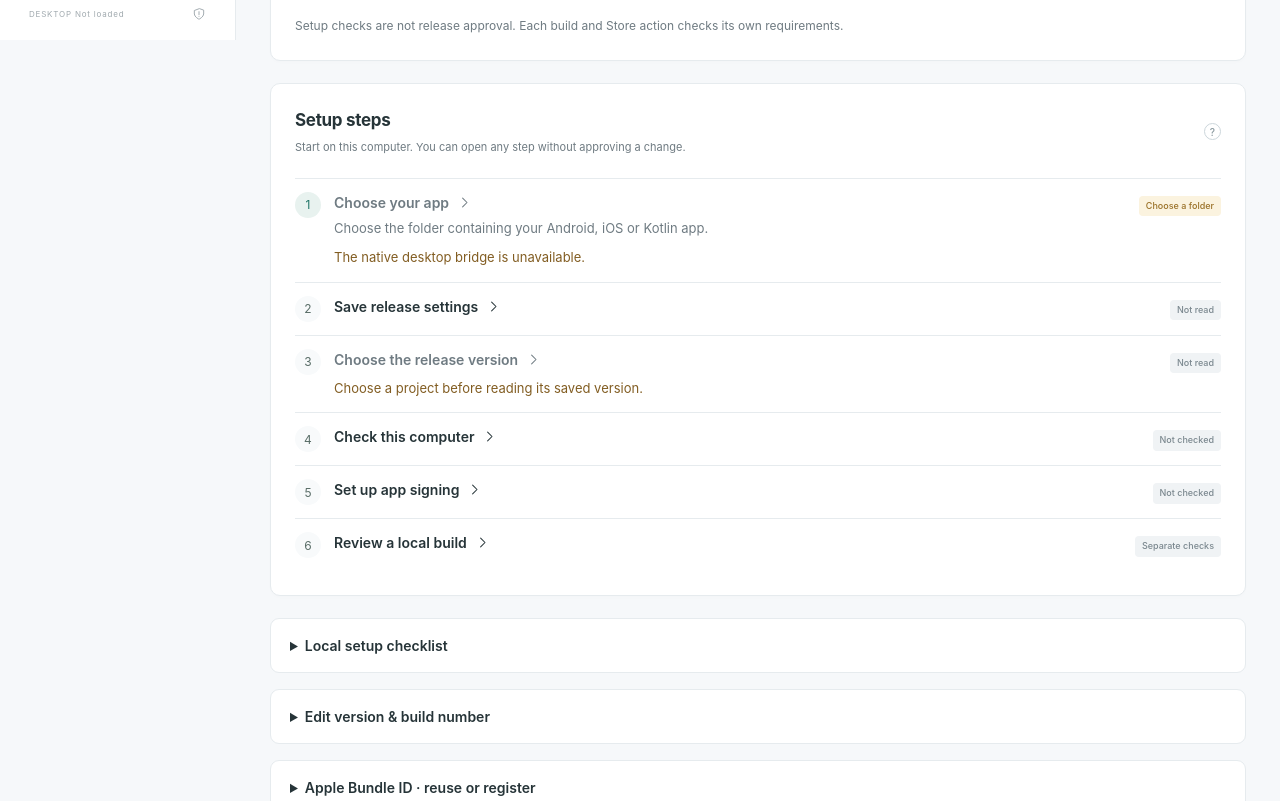
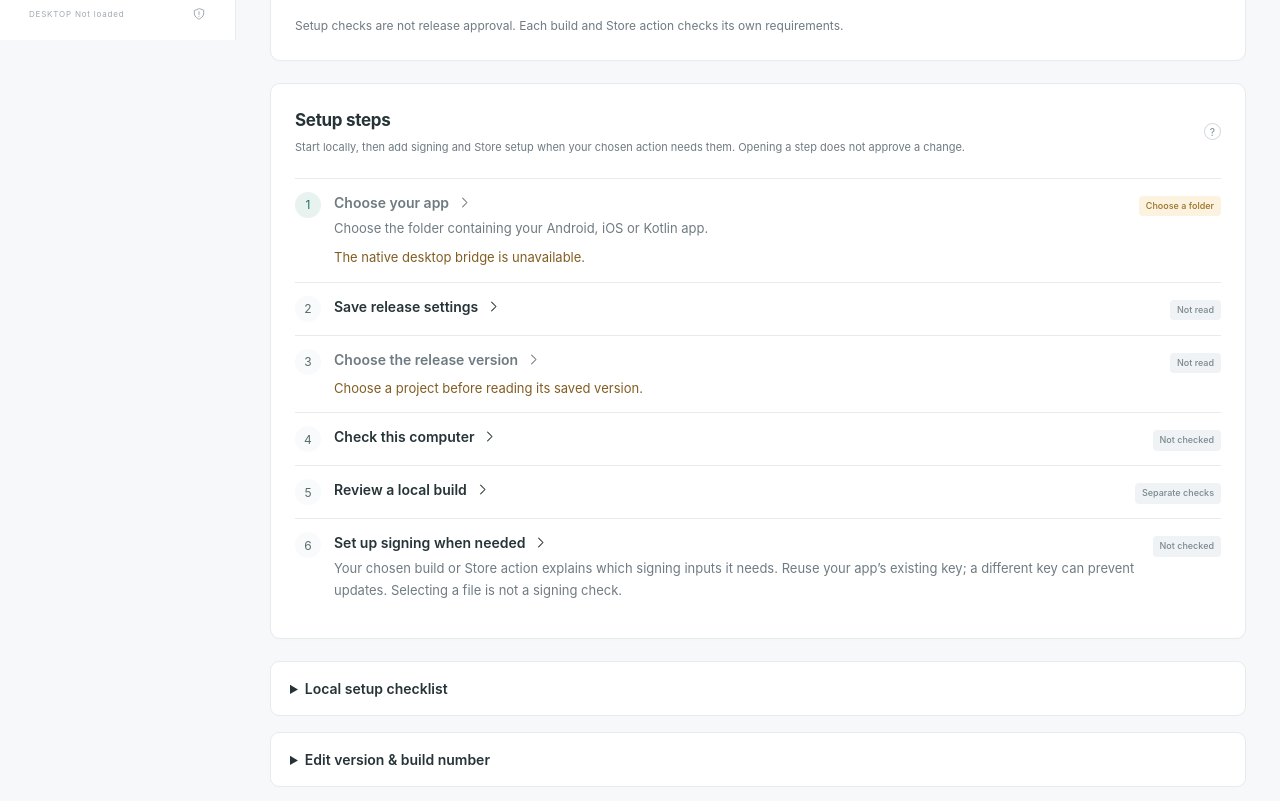
Before and after one commit to Apdelrahman1911/mobile-release-kit, a React (Vite) app in the folder desktop/: page / in a window 1280 px wide. Shown: the part 760-1561 px from the top of the page. Built offline with nearby package versions, Linux system fonts and the light colour scheme.

Commit message:
Guide local build review before signing setup

```diff
--- a/desktop/src/components/SetupWizard.tsx
+++ b/desktop/src/components/SetupWizard.tsx
@@ -19,7 +19,7 @@ export function SetupWizard({ overview, onAction, onHelp }: {
   onHelp: (help: HelpContent) => void;
 }) {
   return <section className="card guided-steps" aria-label="Guided project setup">
-    <SectionHeading title="Setup steps" description="Start on this computer. You can open any step without approving a change.">
+    <SectionHeading title="Setup steps" description="Start locally, then add signing and Store setup when your chosen action needs them. Opening a step does not approve a change.">
       <HelpButton content={setupWizardHelp} onHelp={onHelp} />
     </SectionHeading>
     <ol>
@@ -33,7 +33,7 @@ export function SetupWizard({ overview, onAction, onHelp }: {
               aria-describedby={stage.next.disabledReason ? reasonId : undefined} onClick={() => onAction(stage.next.action)}>
               {stage.title}<Icon name="chevron" size={15} />
             </button>
-            {current && <p>{stage.summary}</p>}
+            {(current || stage.id === 'signing') && <p>{stage.summary}</p>}
             {stage.next.disabledReason && <p id={reasonId} className="guided-blocker">{stage.next.disabledReason}</p>}
           </div>
           <Badge tone={stage.state === 'observed' ? 'info' : stage.state === 'needs-action' || stage.state === 'unavailable' ? 'warning' : 'neutral'}>{stage.statusLabel}</Badge>
--- a/desktop/src/setupOverview.ts
+++ b/desktop/src/setupOverview.ts
@@ -202,8 +202,8 @@ function checkStage(input: SetupOverviewInput, id: 'tools' | 'signing'): SetupSt
     ? { id, title: 'Check this computer', state: 'not-checked', statusLabel: 'Not checked',
       summary: 'Check the tools this project needs. Use compatible tools already installed before preparing anything new.',
       next: next('Check this computer', navigate('environment')) }
-    : { id, title: 'Set up app signing', state: 'not-checked', statusLabel: 'Not checked',
-      summary: 'Use your app’s existing signing key. A different key can prevent app updates. Selecting a file is not a signing check.',
+    : { id, title: 'Set up signing when needed', state: 'not-checked', statusLabel: 'Not checked',
+      summary: 'Your chosen build or Store action explains which signing inputs it needs. Reuse your app’s existing key; a different key can prevent updates. Selecting a file is not a signing check.',
       next: next('Set up app signing', navigate('credentials')) };
   if (!session || input.preview || !session.snapshot || session.observedAt === null || session.snapshot.config.state !== 'format-valid' ||
     session.snapshotRequest !== null || session.snapshotError || session.snapshotPredatesSave || session.sourceChanged ||
@@ -245,10 +245,11 @@ export function setupOverview(input: SetupOverviewInput): SetupOverview {
       statusLabel: input.preview && session ? 'Example only' : session ? 'Folder selected' : 'Choose a folder',
       summary: session ? 'The selected folder is your workspace. Choosing it does not change its files.' : 'Choose the folder containing your Android, iOS or Kotlin app.',
       next: next(input.preview ? 'Load example project' : session ? 'Choose another project' : 'Choose project folder', { kind: 'choose-project' }, input.chooseReason) },
-    configurationStage(input), versionStage(input, version), checkStage(input, 'tools'), checkStage(input, 'signing'),
+    configurationStage(input), versionStage(input, version), checkStage(input, 'tools'),
     { id: 'build', title: 'Review a local build', state: 'not-checked', statusLabel: 'Separate checks',
-      summary: 'Open the build steps for Android or iOS. Each checks its own requirements and asks before running project code or using a signing key.',
+      summary: 'Review Android or iOS build options before setting up Store accounts. Each build checks its own requirements and asks before running project code or using a signing key.',
       next: next('Review a local build', navigate('releases')) },
+    checkStage(input, 'signing'),
   ];
   const current = stages.find((stage) => stage.state !== 'observed')!;
   const action = currentActivity ? next(currentActivity.state === 'prepared' ? 'Continue reviewing this task' :
```
Also changed, not shown: 2 other files (tests, documents, lock files or other folders).
